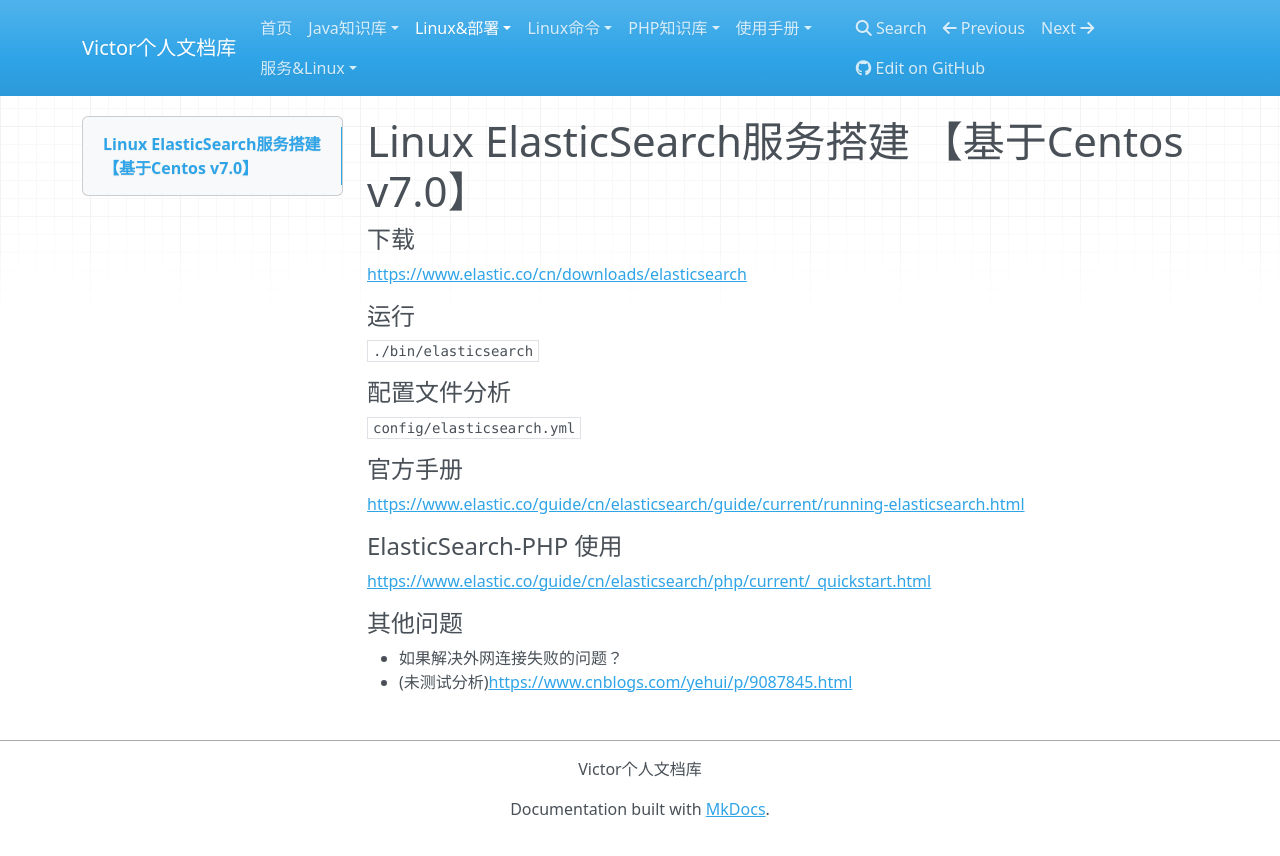
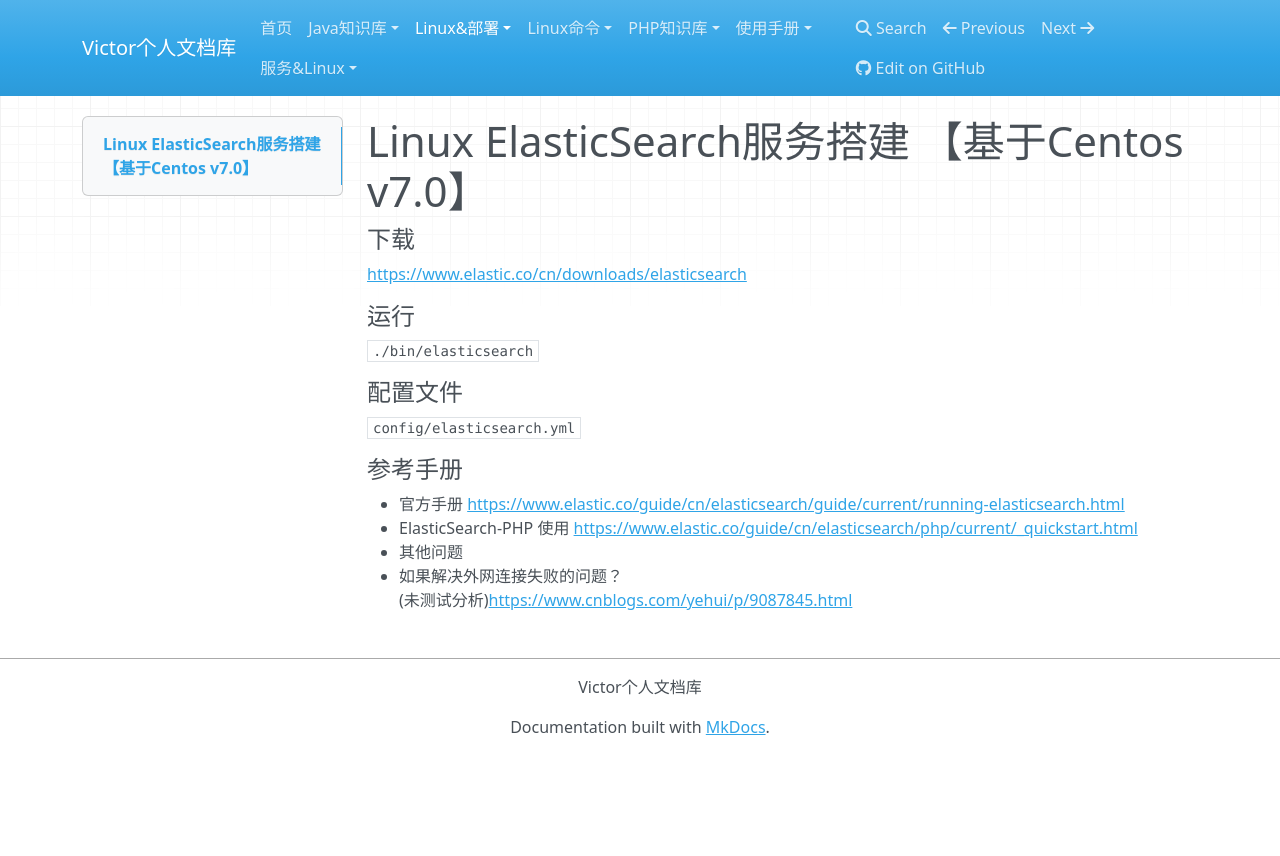
Before and after one commit to victor24680/victorDocs, an MkDocs documentation site: the page built from docs/Linux&部署/Linux服务/Linux-ElasticSearch服务.md, in a window 1280 px wide. Shown: the top 856 px of the page. Built offline with MkDocs 1.6.1, drawn with Linux system fonts in a browser that asks for light colours; nearby versions of some CDN libraries.

Commit message:
elasticsearch

```diff
--- a/docs/Linux&部署/Linux服务/Linux-ElasticSearch服务.md
+++ b/docs/Linux&部署/Linux服务/Linux-ElasticSearch服务.md
@@ -5,12 +5,13 @@
 
 #### 运行
 `./bin/elasticsearch`
-#### 配置文件分析
+#### 配置文件
 `config/elasticsearch.yml`
-#### 官方手册
+#### 参考手册
+- 官方手册
 [https://www.elastic.co/guide/cn/elasticsearch/guide/current/running-elasticsearch.html](https://www.elastic.co/guide/cn/elasticsearch/guide/current/running-elasticsearch.html)
-#### ElasticSearch-PHP 使用
+- ElasticSearch-PHP 使用
 [https://www.elastic.co/guide/cn/elasticsearch/php/current/_quickstart.html](https://www.elastic.co/guide/cn/elasticsearch/php/current/_quickstart.html)
-#### 其他问题
-- 如果解决外网连接失败的问题？
-1. (未测试分析)[https://www.cnblogs.com/yehui/p/9087845.html](https://www.cnblogs.com/yehui/p/9087845.html)
+- 其他问题
+- 如果解决外网连接失败的问题？<br />
+(未测试分析)[https://www.cnblogs.com/yehui/p/9087845.html](https://www.cnblogs.com/yehui/p/9087845.html)
```
